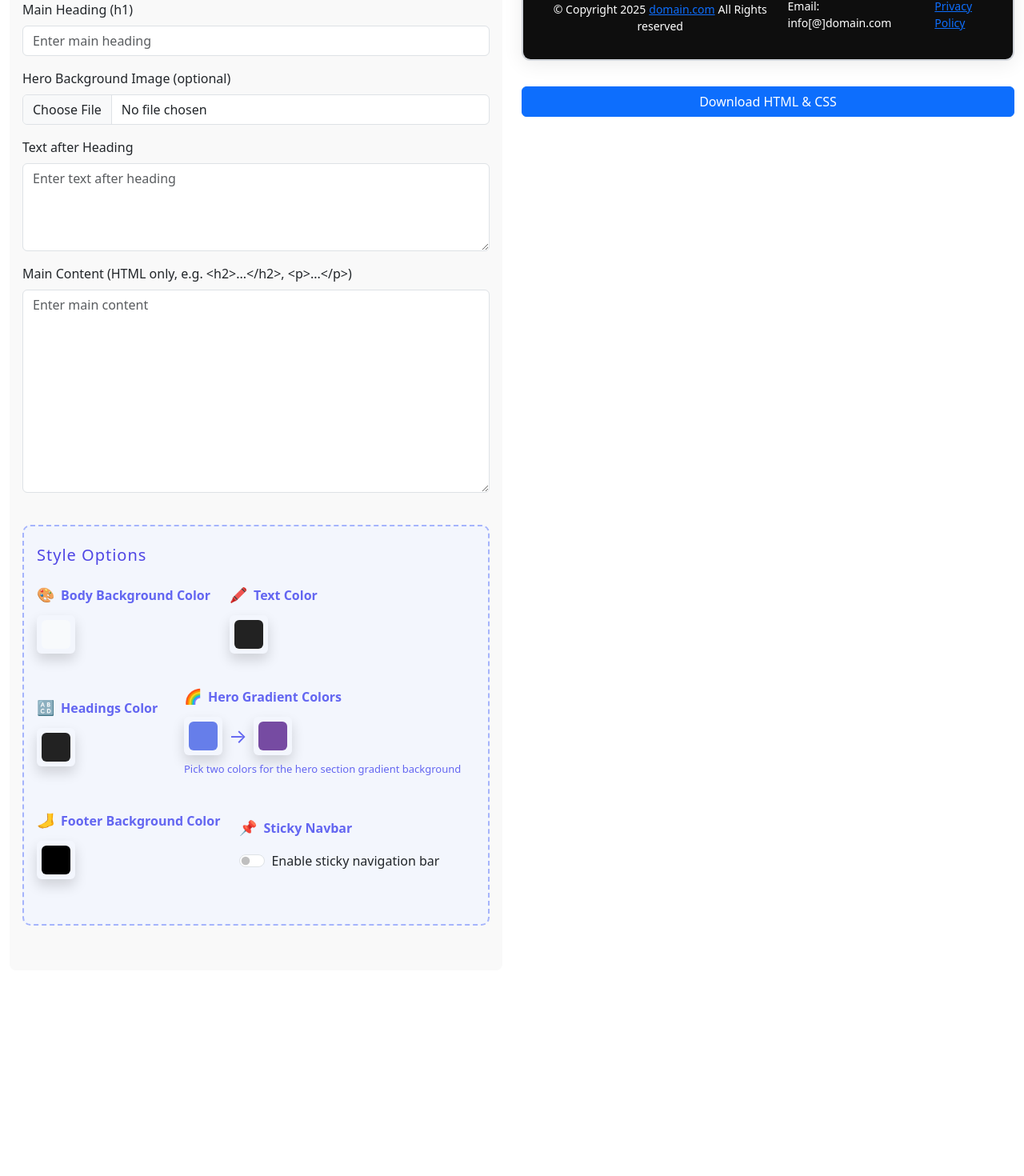
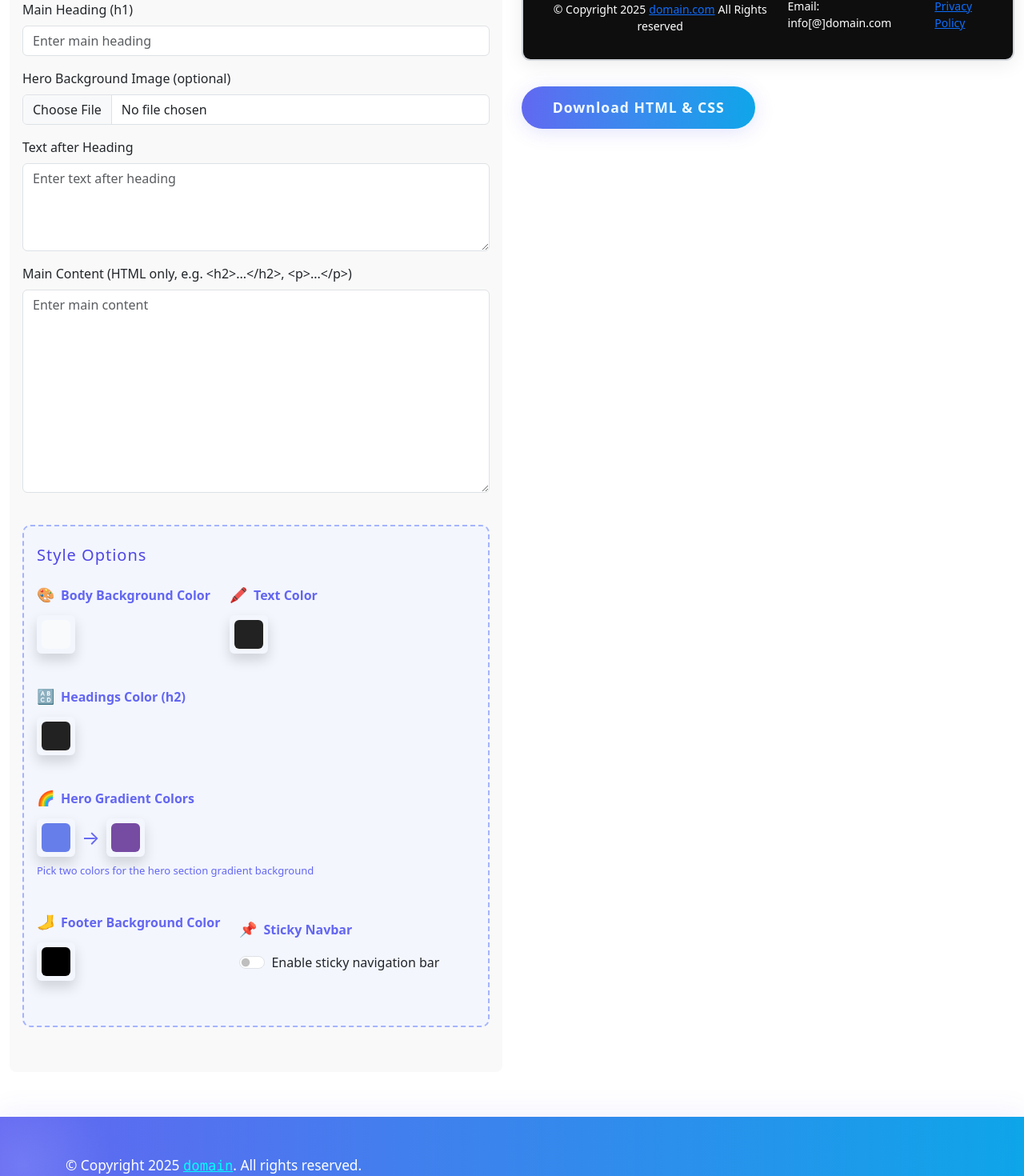
Before and after one commit to Petkov-Petko/one-page-builder, a React app: page / in a window 1280 px wide. Shown: the part 456-1926 px from the top of the page at 80% size. Before the commit the page ends 1669 px from the top, so only its background shows below. Built offline with nearby package versions, Linux system fonts and the light colour scheme; the HTML template or start-up script is replaced by a standard one.

Commit message:
Add Footer component and enhance Preview with sectioned main content rendering

```diff
--- a/src/App.jsx
+++ b/src/App.jsx
@@ -3,6 +3,7 @@ import './App.css'
 import BuilderForm from './components/BuilderForm/BuilderForm'
 import Preview from './components/Preview/Preview'
 import { useState } from 'react'
+import Footer from './components/Footer/Footer'
 
 
 function App() {
@@ -13,6 +14,7 @@ function App() {
   });
 
   return (
+    <>
       <div className="container-fluid">
         <div className="row">
           <div className="col-md-6">
@@ -23,6 +25,8 @@ function App() {
           </div>
         </div>
       </div>
+      <Footer/>
+      </>
   )
 }
 
--- a/src/components/BuilderForm/BuilderForm.jsx
+++ b/src/components/BuilderForm/BuilderForm.jsx
@@ -1,7 +1,7 @@
 import "./BuilderForm.css";
 
 const BuilderForm = ({ formData, setFormData }) => {
-  console.log("BuilderForm rendered!", formData);
+
   const handleLogoChange = (e) => {
     const file = e.target.files[0];
     if (file) {
@@ -242,7 +242,7 @@ const BuilderForm = ({ formData, setFormData }) => {
                 style={{ fontWeight: 600, color: "#6366f1" }}
               >
                 <span style={{ marginRight: 8, fontSize: 18 }}>🔠</span>Headings
-                Color
+                Color (h2)
               </label>
               <input
                 type="color"
--- /dev/null
+++ b/src/components/Footer/Footer.css
@@ -0,0 +1,59 @@
+.app-footer {
+    background: linear-gradient(90deg, #6366f1 0%, #0ea5e9 100%);
+    color: #fff;
+    font-size: 1.08rem;
+    border-top: 0;
+    margin-top: 56px;
+    padding: 32px 0 20px 0;
+    text-align: center;
+    box-shadow: 0 -4px 32px 0 rgba(99, 102, 241, 0.10);
+    position: relative;
+    overflow: hidden;
+}
+
+.app-footer::before {
+    content: "";
+    position: absolute;
+    left: -80px;
+    bottom: -60px;
+    width: 220px;
+    height: 220px;
+    background: radial-gradient(circle, #a5b4fc 0%, transparent 70%);
+    opacity: 0.25;
+    z-index: 0;
+}
+
+.app-footer .container {
+    position: relative;
+    z-index: 1;
+}
+
+.app-footer .sitename {
+    font-weight: 700;
+    color: #fff;
+    text-decoration: underline wavy #38bdf8 2px;
+    letter-spacing: 1px;
+    font-size: 1.08em;
+    transition: color 0.2s, text-shadow 0.2s;
+    text-shadow: 0 2px 12px #0ea5e944;
+}
+
+.app-footer .sitename:hover {
+    color: #38bdf8;
+    text-shadow: 0 4px 24px #0ea5e988;
+    text-decoration: underline wavy #fff 2px;
+}
+
+.app-footer span,
+.app-footer a {
+    font-family: 'JetBrains Mono', 'Fira Mono', 'Menlo', monospace;
+    font-size: 1em;
+    color: aqua;
+}
+
+@media (min-width: 768px) {
+    .app-footer .container {
+        display: flex;
+        justify-content: center;
+        align-items: center;
+    } }
--- /dev/null
+++ b/src/components/Footer/Footer.jsx
@@ -0,0 +1,16 @@
+import "./Footer.css";
+
+const Footer = () => {
+  return (
+    <footer className="app-footer">
+      <div className="container py-3 d-flex flex-column flex-md-row justify-content-between align-items-center">
+        <div>
+          © Copyright {new Date().getFullYear()} <a href="/">domain</a>. All
+          rights reserved.
+        </div>
+      </div>
+    </footer>
+  );
+};
+
+export default Footer;
--- a/src/components/Preview/Preview.css
+++ b/src/components/Preview/Preview.css
@@ -15,7 +15,42 @@
     max-height: 1000px;
     overflow-y: auto;
 }
+.cool-ai-btn {
+    background: linear-gradient(90deg, #6366f1 0%, #0ea5e9 100%);
+    color: #fff;
+    border: none;
+    border-radius: 999px;
+    padding: 0.75em 2.2em;
+    font-size: 1.1rem;
+    font-weight: 700;
+    letter-spacing: 1px;
+    box-shadow: 0 4px 24px 0 rgba(99, 102, 241, 0.18);
+    cursor: pointer;
+    transition: background 0.2s, transform 0.15s, box-shadow 0.2s;
+    position: relative;
+    overflow: hidden;
+}
 
+.cool-ai-btn::after {
+    content: "";
+    position: absolute;
+    left: 50%;
+    top: 50%;
+    width: 180%;
+    height: 180%;
+    background: radial-gradient(circle, #38bdf8 0%, transparent 70%);
+    opacity: 0.12;
+    transform: translate(-50%, -50%);
+    pointer-events: none;
+    z-index: 0;
+}
+
+.cool-ai-btn:hover,
+.cool-ai-btn:focus {
+    background: linear-gradient(90deg, #0ea5e9 0%, #6366f1 100%);
+    transform: translateY(-2px) scale(1.04);
+    box-shadow: 0 8px 32px 0 rgba(14, 165, 233, 0.18);
+    outline: none; }
 /* website styles */
 :root {
     --body-bg-color: #f8fafc;
--- a/src/components/Preview/Preview.jsx
+++ b/src/components/Preview/Preview.jsx
@@ -1,6 +1,29 @@
 import "./Preview.css";
 
 const Preview = ({ formData }) => {
+  function splitHtmlToSections(html) {
+    const parts = html.split(/(<h2[\s\S]*?<\/h2>)/i).filter(Boolean);
+    let sections = [];
+    let currentSection = "";
+
+    parts.forEach((part) => {
+      if (part.match(/<h2[\s\S]*?<\/h2>/i)) {
+        if (currentSection) {
+          sections.push(`<section>${currentSection}</section>`);
+          currentSection = "";
+        }
+        currentSection += part;
+      } else {
+        currentSection += part;
+      }
+    });
+    if (currentSection) {
+      sections.push(`<section>${currentSection}</section>`);
+    }
+    return sections.join("\n");
+  }
+  const mainContentHtml = splitHtmlToSections(formData.mainContent || "");
+
   const heroClass = formData.heroBg
     ? "hero-section with-bg"
     : "hero-section gradient-bg";
@@ -240,7 +263,7 @@ h2 {
       </div>
     </header>
     <main class="main-content container py-5">
-      ${formData.mainContent || ""}
+      ${mainContentHtml || ""}
     </main>
     <footer class="footer" id="footer">
       <div class="container mt-4 pb-3">
@@ -356,8 +379,6 @@ h2 {
             </div>
           </div>
         </nav>
-
-        {/* Hero Section */}
         <header
           className={heroClass}
           style={
@@ -379,8 +400,6 @@ h2 {
             )}
           </div>
         </header>
-
-        {/* Main Content Sections */}
         <main className="main-content container py-5">
           {formData.mainContent ? (
             <div dangerouslySetInnerHTML={{ __html: formData.mainContent }} />
@@ -414,10 +433,7 @@ h2 {
           </div>
         </footer>
       </div>
-      <button
-        className="btn btn-primary mb-4 w-100 me-3"
-        onClick={() => handleDownload(formData)}
-      >
+      <button className="cool-ai-btn" onClick={() => handleDownload(formData)}>
         Download HTML & CSS
       </button>
     </>
```
